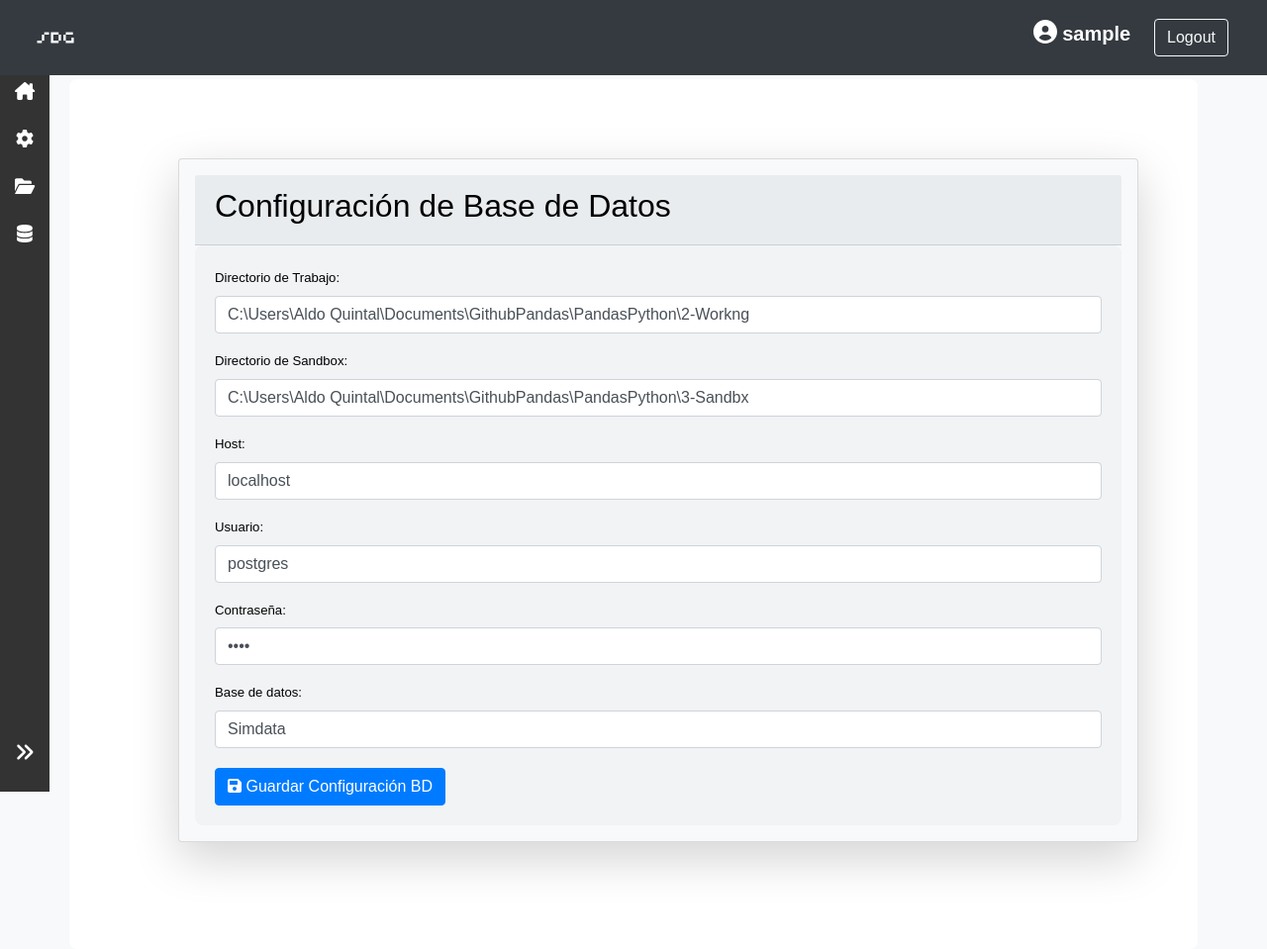
After one commit to AldoQuintalP/PandasPython, a Flask app: page /database in a window 1280 px wide. The commit adds this page. Shown: the whole page at 99% size. Run offline with Flask 3, Linux system fonts and the light colour scheme; the visitor is signed in with stand-in values (Sample User, id 1); some libraries are stand-ins or nearby versions.

Commit message:
Se agrega la confi al boton de database, falta quitarlo de configuración

```diff
--- /dev/null
+++ b/Templates/database.html
@@ -0,0 +1,270 @@
+<!DOCTYPE html>
+<html lang="es">
+<head>
+    {% extends "layout.html" %}
+    {% block content %}
+    <meta charset="UTF-8">
+    <meta name="viewport" content="width=device-width, initial-scale=1.0">
+    <title>Configuración de Base de Datos</title>
+    <!-- Incluye Bootstrap CSS desde un CDN -->
+    <link href="https://stackpath.bootstrapcdn.com/bootstrap/4.5.2/css/bootstrap.min.css" rel="stylesheet">
+    <!-- Incluye SweetAlert2 CSS desde un CDN -->
+    <link href="https://cdn.jsdelivr.net/npm/sweetalert2@11/dist/sweetalert2.min.css" rel="stylesheet">
+    <!-- Incluye Font Awesome 6 desde un CDN -->
+    <link href="https://cdnjs.cloudflare.com/ajax/libs/font-awesome/6.0.0-beta3/css/all.min.css" rel="stylesheet">
+
+    <style>
+        body {
+            margin: 0;
+            font-family: Arial, sans-serif;
+            background-color: #f8f9fa;
+            color: #000000;
+        }
+        .sidebar {
+            height: 100vh;
+            width: 50px;
+            position: fixed;
+            top: 0;
+            left: 0;
+            background-color: #333;
+            color: #fff;
+            overflow-x: hidden;
+            transition: width 0.3s, transform 0.3s;
+            padding-top: 20px;
+            z-index: 1;
+            display: flex;
+            flex-direction: column;
+        }
+        .sidebar.expanded {
+            width: 250px;
+        }
+        .sidebar a {
+            padding: 15px 20px;
+            text-decoration: none;
+            font-size: 18px;
+            color: #fff;
+            display: block;
+            transition: background-color 0.3s;
+            display: flex;
+            align-items: center;
+            justify-content: center;
+        }
+        .sidebar.expanded a {
+            justify-content: flex-start;
+        }
+        .sidebar a:hover {
+            background-color: #575757;
+        }
+        .sidebar .togglebtn {
+            font-size: 20px;
+            cursor: pointer;
+            margin-top: auto;
+            margin-bottom: 15px;
+            text-align: center;
+            padding: 10px;
+            background-color: #333;
+            color: #fff;
+            border: none;
+            width: 100%;
+        }
+        .content {
+            margin-left: 50px;
+            padding: 20px;
+            transition: margin-left 0.3s, overflow 0.3s;
+        }
+        .sidebar.expanded ~ .content {
+            margin-left: 250px;
+        }
+        .container {
+            margin-top: 20px;
+            background-color: #ffffff;
+            border-radius: 8px;
+            padding: 20px;
+        }
+        .card {
+            background-color: #f8f9fa;
+        }
+        .card-header {
+            background-color: #e9ecef;
+        }
+        .card-body {
+            background-color: #f1f3f5;
+            border-radius: 8px;
+            padding: 20px;
+        }
+        .card-header h2, .card-header h5, .form-group label {
+            color: #000000;
+        }
+        .form-group {
+            margin-bottom: 15px;
+        }
+        .btn-container {
+            display: flex;
+            justify-content: space-between;
+            align-items: center;
+            margin-top: 20px;
+        }
+        .btn-left-container {
+            display: flex;
+            gap: 10px;
+        }
+        .card-header h5 {
+            margin-bottom: 0;
+        }
+        .tab-pane .form-group:first-of-type {
+            margin-top: 1cm;
+        }
+        .nav-tabs .nav-link {
+            background-color: #ffffff;
+            color: #000000;
+        }
+        .nav-tabs .nav-link.active {
+            background-color: #ffffff;
+            color: #000000;
+        }
+        .tab-content {
+            background-color: #ffffff;
+            border-radius: 8px;
+            padding: 20px;
+        }
+        .sidebar .menu-text {
+            display: none;
+        }
+        .sidebar.expanded .menu-text {
+            display: inline;
+            margin-left: 10px;
+        }
+        .menu-image {
+            width: 100%;
+            height: auto;
+            padding: 10px 0;
+            display: block;
+        }
+        .sidebar.expanded .menu-image {
+            display: block;
+        }
+        .sidebar:not(.expanded) .menu-image {
+            display: none;
+        }
+    </style>
+</head>
+<body>
+    <div class="sidebar" id="mySidebar">
+        <br>
+        <br>
+        <a href="/home" class="menu-item">
+            <i class="fa-solid fa-house-chimney"></i>
+            <span class="menu-text">Inicio</span>
+        </a>
+        <a href="/" class="menu-item">
+            <i class="fa-solid fa-gear"></i>
+            <span class="menu-text">Configuración</span>
+        </a>
+        <a href="/clientes" class="menu-item">
+            <i class="fa-solid fa-folder-open"></i>
+            <span class="menu-text">Clientes</span>
+        </a>
+        <a href="/database" class="menu-item">
+            <i class="fa-solid fa-database"></i>
+            <span class="menu-text">Base de Datos</span>
+        </a>
+        <span class="togglebtn" onclick="toggleNav()">
+            <i class="fa-solid fa-angles-right"></i>
+        </span>
+    </div>
+
+    <div id="main">
+        <div class="content">
+            <div class="container">
+                <div class="card mb-4 shadow-lg p-3 mb-5 bg-body-tertiary rounded">
+                    <div class="card-header">
+                        <h2>Configuración de Base de Datos</h2>
+                    </div>
+                    <div class="card-body">
+                        <form method="POST">
+                            <div class="form-group">
+                                <label for="workng_dir">Directorio de Trabajo:</label>
+                                <input type="text" id="workng_dir" name="workng_dir" class="form-control" value="{{ config.get('workng_dir', '') }}">
+                            </div>
+                            <div class="form-group">
+                                <label for="sandbx">Directorio de Sandbox:</label>
+                                <input type="text" id="sandbx" name="sandbx" class="form-control" value="{{ config.get('sandbx', '') }}">
+                            </div>
+                            <div class="form-group">
+                                <label for="db_host">Host:</label>
+                                <input type="text" id="db_host" name="db_host" class="form-control" value="{{ config.get('db', {}).get('host', '') }}">
+                            </div>
+                            <div class="form-group">
+                                <label for="db_user">Usuario:</label>
+                                <input type="text" id="db_user" name="db_user" class="form-control" value="{{ config.get('db', {}).get('usuario', '') }}">
+                            </div>
+                            <div class="form-group">
+                                <label for="db_contrasena">Contraseña:</label>
+                                <input type="password" id="db_contrasena" name="db_contrasena" class="form-control" value="{{ config.get('db', {}).get('contrasena', '') }}">
+                            </div>
+                            <div class="form-group">
+                                <label for="db_base_datos">Base de datos:</label>
+                                <input type="text" id="db_base_datos" name="db_base_datos" class="form-control" value="{{ config.get('db', {}).get('base_de_datos', '') }}">
+                            </div>
+                            <div class="btn-container">
+                                <button type="button" class="btn btn-primary" id="save-db-config-btn">
+                                    <i class="fa-solid fa-floppy-disk"></i> Guardar Configuración BD
+                                </button>
+                            </div>
+                        </form>
+                    </div>
+                </div>
+            </div>
+        </div>
+    </div>
+
+    <!-- Incluye jQuery, Popper.js y Bootstrap JS desde un CDN -->
+    <script src="https://code.jquery.com/jquery-3.5.1.slim.min.js"></script>
+    <script src="https://cdn.jsdelivr.net/npm/@popperjs/core@2.5.2/dist/umd/popper.min.js"></script>
+    <script src="https://stackpath.bootstrapcdn.com/bootstrap/4.5.2/js/bootstrap.min.js"></script>
+    <!-- Incluye Font Awesome JS desde un CDN -->
+    <script src="https://cdnjs.cloudflare.com/ajax/libs/font-awesome/6.0.0-beta3/js/all.min.js"></script>
+    <script src="https://cdn.jsdelivr.net/npm/sweetalert2@11/dist/sweetalert2.all.min.js"></script>
+    <script>
+        function toggleNav() {
+            var sidebar = document.getElementById("mySidebar");
+            var main = document.getElementById("main");
+            var toggleBtn = document.querySelector('.togglebtn');
+
+            if (sidebar.classList.contains("expanded")) {
+                sidebar.classList.remove("expanded");
+                main.style.marginLeft = '50px';
+                main.style.overflow = 'auto';
+                toggleBtn.innerHTML = '<i class="fa-solid fa-angles-right"></i>';
+            } else {
+                sidebar.classList.add("expanded");
+                main.style.marginLeft = '250px';
+                main.style.overflow = 'hidden';
+                toggleBtn.innerHTML = '<i class="fa-solid fa-angles-left"></i> Ocultar Menú';
+            }
+        }
+
+        document.getElementById('save-db-config-btn').addEventListener('click', function() {
+            var form = document.querySelector('form');
+            var data = new FormData(form);
+            fetch('/save-db-config', {
+                method: 'POST',
+                body: data,
+            })
+            .then(response => response.json())
+            .then(data => {
+                if (data.success) {
+                    Swal.fire('Éxito', 'Configuración de base de datos guardada correctamente', 'success');
+                } else {
+                    Swal.fire('Error', data.error, 'error');
+                }
+            })
+            .catch(error => {
+                console.error('Error:', error);
+                Swal.fire('Error', 'No se pudo guardar la configuración de la base de datos', 'error');
+            });
+        });
+    </script>
+    {% endblock %}
+</body>
+</html>
--- a/Templates/layout.html
+++ b/Templates/layout.html
@@ -32,7 +32,7 @@
         <div class="container-fluid">
             <!-- Imagen a la izquierda del navbar -->
             <a class="navbar-brand" href="#">
-                <img src="{{ url_for('static', filename='images/sdg_logos.png') }}" alt="Logo">
+                <img src="{{ url_for('static', filename='images/sdg_logos.png') }}" alt="Logo" class="img-fluid" style="height: 50px; max-height: 100%; object-fit: contain;">
             </a>
             <button class="navbar-toggler" type="button" data-toggle="collapse" data-target="#navbarNav" aria-controls="navbarNav" aria-expanded="false" aria-label="Toggle navigation">
                 <span class="navbar-toggler-icon"></span>
@@ -41,10 +41,15 @@
                 <ul class="navbar-nav">
                     {% if current_user.is_authenticated %}
                     <li class="nav-item">
-                        <a class="nav-link">User: {{ current_user.username }}</a>
+                        <span class="navbar-text text-white font-weight-bold mr-3" style="font-size: 1.25rem;">
+                            <i class="fa fa-user-circle" style="font-size: 1.5rem;"></i> {{ current_user.username }}
+                        </span>
                     </li>
+
                     <li class="nav-item">
-                        <a class="nav-link" href="{{ url_for('logout') }}">Logout</a>
+                        <a class="nav-link" href="{{ url_for('logout') }}">
+                            <button class="btn btn-outline-light">Logout</button>
+                        </a>
                     </li>
                     {% else %}
                     <li class="nav-item">
```
Also changed, not shown: config_app.py (+28 -6 lines), database.json (added, +8 -0 lines), requirements.txt (+20 -0 lines).
